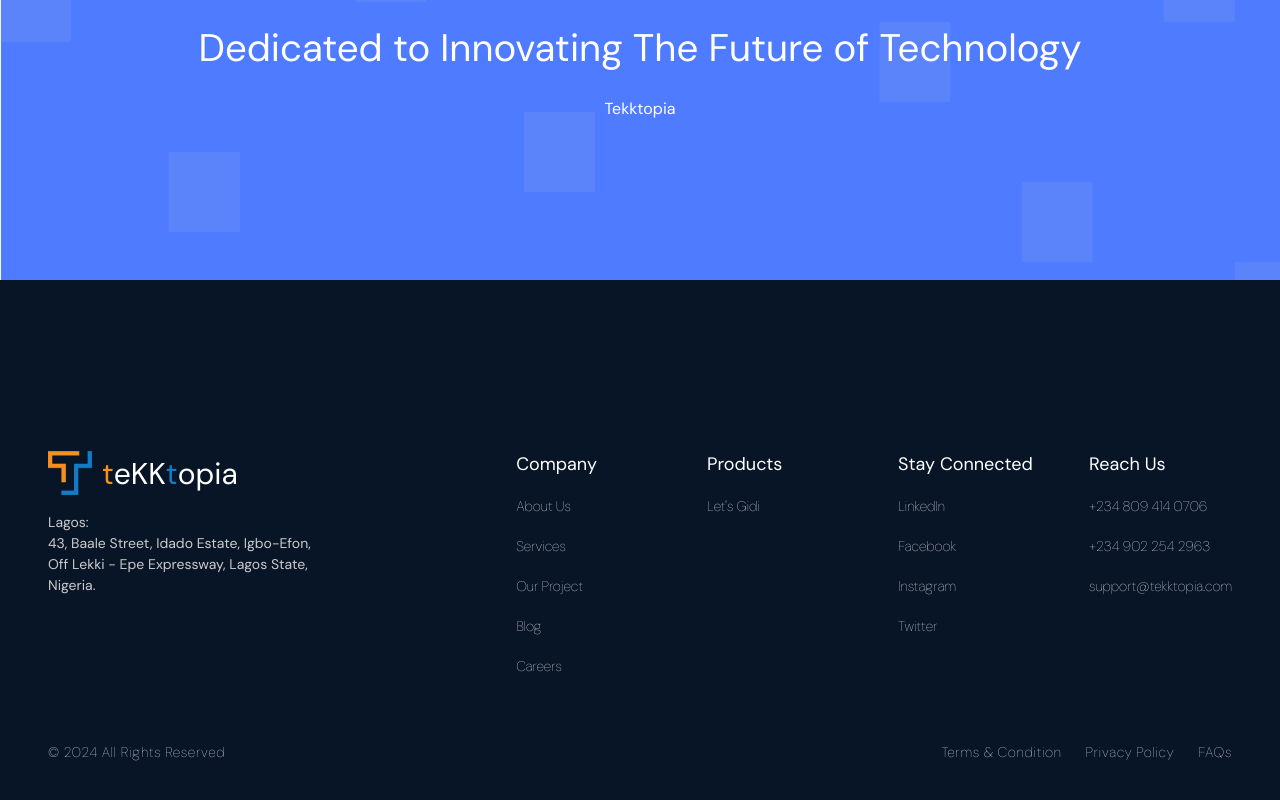
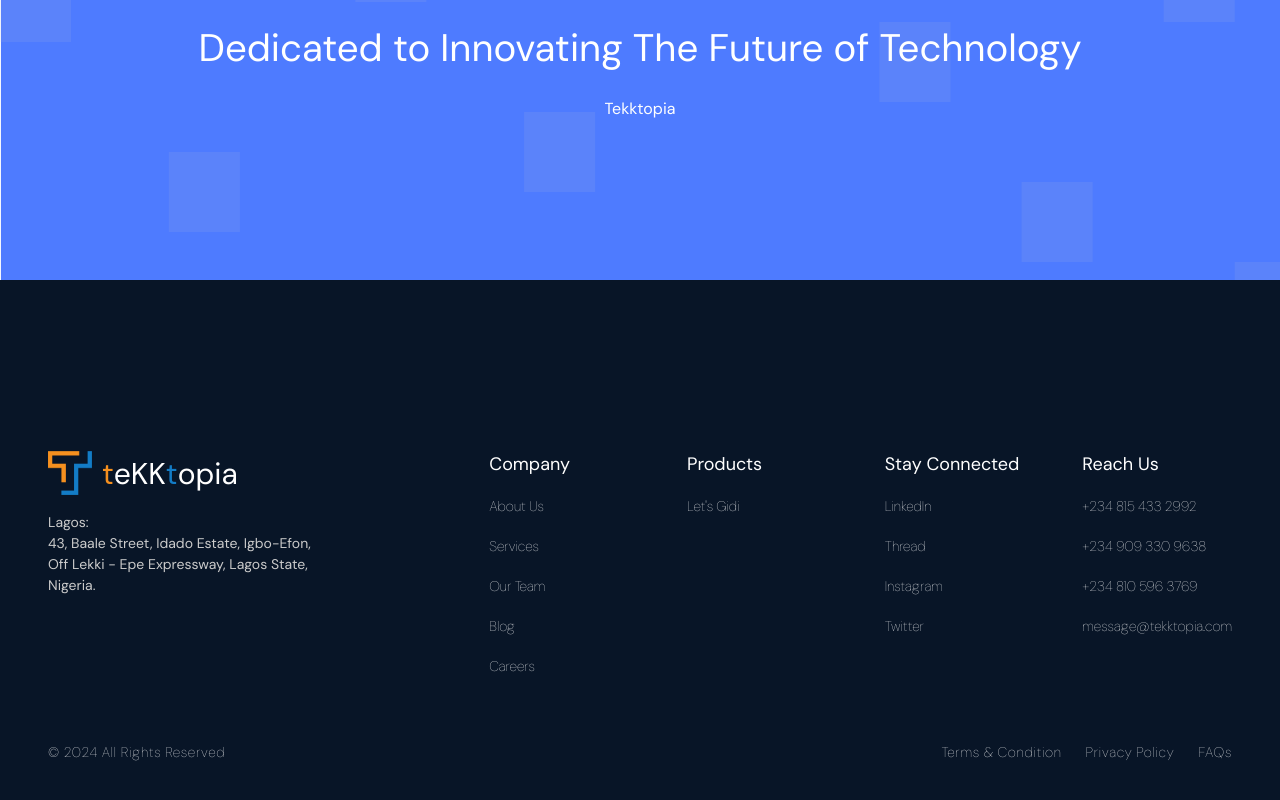
Before and after one commit to DavidAkerele/tekktopia, a React (Vite) app: page / in a window 1280 px wide. Shown: the part 5419-6219 px from the top of the page. Built offline with nearby package versions, Linux system fonts and the light colour scheme.

Commit message:
adding approraite  links to footer

```diff
--- a/src/components/Footer.jsx
+++ b/src/components/Footer.jsx
@@ -3,26 +3,27 @@
 export default function Footer() {
   // Array of links and contact info
   const companyLinks = [
-    { text: 'About Us', href: '#' },
-    { text: 'Services', href: '#' },
-    { text: 'Our Project', href: '#' },
-    { text: 'Blog', href: '#' },
-    { text: 'Careers', href: '#' },
+    { text: 'About Us', href: '/about' },
+    { text: 'Services', href: '/services' },
+    { text: 'Our Team', href: '/our-team' },
+    { text: 'Blog', href: '/Blog' },
+    { text: 'Careers', href: '/Career' },
   ];
 
   const productLinks = [{ text: "Let's Gidi", href: '#' }];
 
   const socialLinks = [
     { text: 'LinkedIn', href: 'https://www.linkedin.com/company/tekktopia/' },
-    { text: 'Facebook', href: '#' },
+    { text: 'Thread', href: 'https://www.threads.net/@tekktopia?igshid=NTc4MTIwNjQ2YQ==' },
     { text: 'Instagram', href: 'https://www.instagram.com/tekktopia?igsh=MXJramZicW80eDV0eQ==' },
-    { text: 'Twitter', href: '#' },
+    { text: 'Twitter', href: 'https://x.com/tekktopia30385?s=21&t=fcOLORW_YEXpNc1TDIRvEA' },
   ];
 
   const contactInfo = [
-    { text: '+234 809 414 0706' },
-    { text: '+234 902 254 2963' },
-    { text: 'support@tekktopia.com' },
+    { text: '+234 815 433 2992', href:"tel:" },
+    { text: '+234 909 330 9638',href:"tel:"  },
+    { text: '+234  810 596 3769',href:"tel:"  },
+    { text: 'message@tekktopia.com',href:"mailto:"  },
   ];
 
   return (
@@ -98,7 +99,7 @@
                 {contactInfo.map((link, index) => (
                   <div key={index} className="mb-[16px]">
                     <a
-                      href={link.href}
+                      href={link.href+link.text}
                       className="text-[16px] font-extralight hover:text-[#f5901f] lg:text-[14px]"
                     >
                       {link.text}
```
